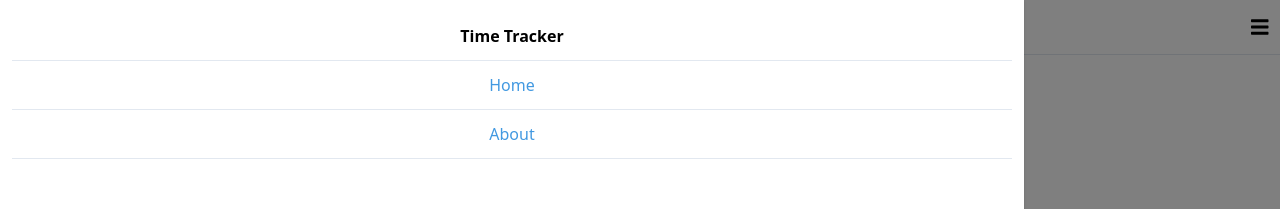
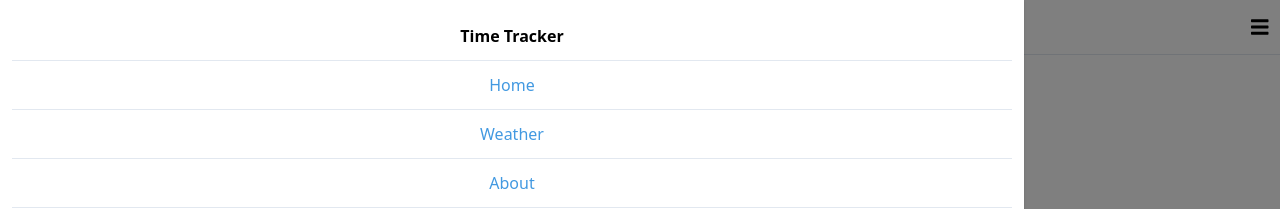
Before and after one commit to scott-daily/react, a React (Create React App) app in the folder time-tracker/: page /weather in a window 1280 px wide. Both pictures are taken after a click on the icon 1259 px from the left and 26 px from the top of the page. Shown: the top 209 px of the page. Built offline with nearby package versions, Linux system fonts and the light colour scheme; no server answers.

Commit message:
added geocoding to Weather

```diff
--- a/time-tracker/package.json
+++ b/time-tracker/package.json
@@ -10,6 +10,7 @@
     "@testing-library/react": "^9.5.0",
     "@testing-library/user-event": "^7.2.1",
     "autoprefixer": "^9.8.6",
+    "axios": "^0.19.2",
     "postcss-cli": "^7.1.1",
     "react": "^16.13.1",
     "react-dom": "^16.13.1",
--- a/time-tracker/src/App.js
+++ b/time-tracker/src/App.js
@@ -1,12 +1,14 @@
 import React from 'react';
-import SimpleCounter from "./Components/SimpleCounter"
-import Header from "./Components/Header"
-import Footer from "./Components/Footer"
 import {
   BrowserRouter as Router,
   Switch,
   Route,
-} from "react-router-dom";
+} from 'react-router-dom';
+import Header from './Components/Header'
+import Footer from './Components/Footer'
+import Home from './Views/Home'
+import About from './Views/About'
+import Weather from './Views/Weather'
 
 function App() {
   return (
@@ -14,18 +16,21 @@ function App() {
       <Router>
 
         <Header />
+          <div className="p-3">
+            <Switch>
+              <Route exact path="/">
+                <Home />
+              </Route>
 
-        <SimpleCounter />
+              <Route path="/weather">
+                <Weather />
+              </Route>
 
-          <Switch>
-            <Route exact path="/">
-              <h1 className="font-bold text-2xl">Home</h1>
-            </Route>
-
-            <Route path="/about">
-              <h1 className="font-bold text-2xl">About us</h1>
-            </Route>
-          </Switch>
+              <Route path="/about">
+                <About />
+              </Route>
+            </Switch>
+          </div>
 
         <Footer />
 
--- a/time-tracker/src/Components/NavMenu.js
+++ b/time-tracker/src/Components/NavMenu.js
@@ -17,6 +17,17 @@ function NavMenu(props) {
                         Home
                     </Link>
                 </li>
+
+                <li>
+                    <Link
+                        to="/weather"
+                        className="text-blue-500 py-3 border-b block text-center"
+                        onClick={props.closeMenu}
+                        >
+                            Weather
+                    </Link>
+                </li>
+
                 <li>
                     <Link
                         to="/about"
--- a/time-tracker/src/Components/SimpleCounter.js
+++ b/time-tracker/src/Components/SimpleCounter.js
@@ -9,18 +9,20 @@ function SimpleCounter() {
                 Count: {count}
             </h1>
             <div>
-            <div class="inline-block text-gray-700 text-center bg-gray-200 px-4 py-2 m-2 shadow-md">
+            <div class="inline-block text-gray-700 text-center bg-gray-200 px-1 py-1 m-2 shadow-md">
                     <button
                         class="bg-red-500 hover:bg-blue-700 text-white text-xl font-bold py-1 px-4 rounded shadow-xs"
-                        onClick={() => setCount(count - 1)}>
-                            -
+                        onClick={() => setCount(count - 1)}
+                    >
+                        -
                     </button>
                 </div>
-                <div class="inline-block text-gray-700 text-center bg-gray-200 px-4 py-2 m-2 shadow-md">
+                <div class="inline-block text-gray-700 text-center bg-gray-200 px-1 py-1 m-2 shadow-md">
                     <button
                         class="bg-blue-500 hover:bg-blue-700 text-white text-xl font-bold py-1 px-3 rounded shadow-xs"
-                        onClick={() => setCount(count + 1)}>
-                            +
+                        onClick={() => setCount(count + 1)}
+                    >
+                        +
                     </button>
                 </div>
             </div>
--- /dev/null
+++ b/time-tracker/src/Views/About.js
@@ -0,0 +1,11 @@
+import React from 'react'
+
+function About() {
+    return (
+        <div>
+            <h1 className="font-bold text-2xl">About us</h1>
+        </div>
+    )
+}
+
+export default About
--- /dev/null
+++ b/time-tracker/src/Views/Home.js
@@ -0,0 +1,14 @@
+import React from 'react'
+import SimpleCounter from '../Components/SimpleCounter'
+
+function Home() {
+    return (
+        <div>
+            <h1 className="font-bold text-2xl mb-2">Simple Counter</h1>
+
+            <SimpleCounter />
+        </div>
+    )
+}
+
+export default Home
--- /dev/null
+++ b/time-tracker/src/Views/Weather.js
@@ -0,0 +1,55 @@
+import React, { useEffect, useState } from 'react'
+import axios from 'axios'
+
+function Weather() {
+
+    const [lon, setLon] = useState("");
+    const [lat, setLat] = useState("");
+    const [address, setAddress] = useState("")
+
+    const handleAddressSubmit = (event) => {
+        event.preventDefault();
+        alert(`Submitting Address ${address}`)
+        setAddress({address})
+    }
+
+    let geocodeURL = `https://geocode.xyz/${address}?json=1`
+
+        useEffect(() => {
+            axios.get(geocodeURL)
+                .then(response => {
+                    setLon(response.longt)
+                    console.log(response)
+                    setLat(response.latt)
+                })
+            }, [address])
+
+    //useEffect(() =>  {
+    //    axios.get()
+    //}
+
+
+    return (
+        <div>
+            <h1>Historical Weather Info</h1>
+                <form onSubmit={handleAddressSubmit}>
+                    <label>Enter an address to get the weather history
+                        <input
+                            type = "text"
+                            placeholder={"Enter a complete address"}
+                            type="text"
+                            value = {address}
+                            onChange={e => setAddress(e.target.value)}
+                        />
+                    </label>
+                    <input type="submit" value="Submit" />
+                </form>
+
+                <div>
+                    The address is: {address}
+                </div>
+        </div>
+    )
+}
+
+export default Weather
```
Also changed, not shown: 1 other file (tests, documents, lock files or other folders).
